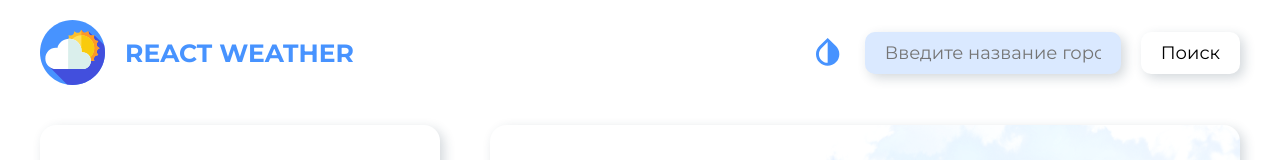
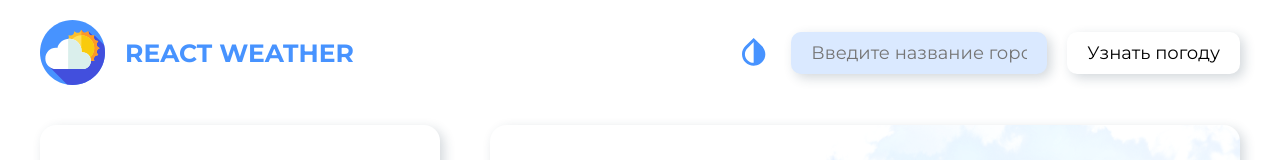
Before and after one commit to OlgaVorontsovaDev/react-weather, a React (Vite) app: page / in a window 1280 px wide. Shown: the top 160 px of the page. Built offline with nearby package versions, Linux system fonts and the light colour scheme; no server answers.

Commit message:
Header layout fix

```diff
--- a/src/components/Header/Header.module.scss
+++ b/src/components/Header/Header.module.scss
@@ -28,6 +28,7 @@
   font-size: 25px;
   font-weight: bold;
   text-transform: uppercase;
+  user-select: none;
 }
 
 .themeToggler {
--- a/src/components/Header/Header.tsx
+++ b/src/components/Header/Header.tsx
@@ -54,7 +54,7 @@ export const Header = () => {
             onChange={handleInputChange}
             onKeyDown={handleEnterKeyDown}
           />
-          <Button onClick={handleButtonClick}>Поиск</Button>
+          <Button onClick={handleButtonClick}>Узнать погоду</Button>
         </div>
       </div>
     </header>
```
